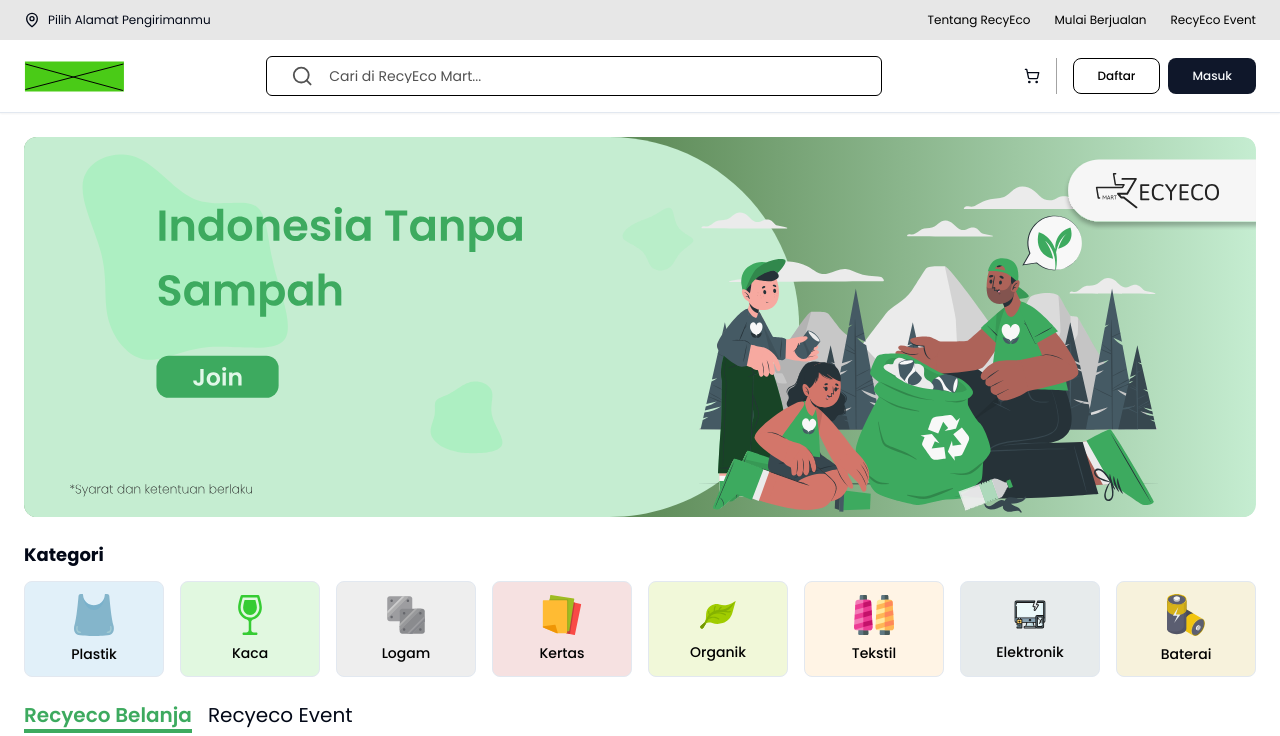
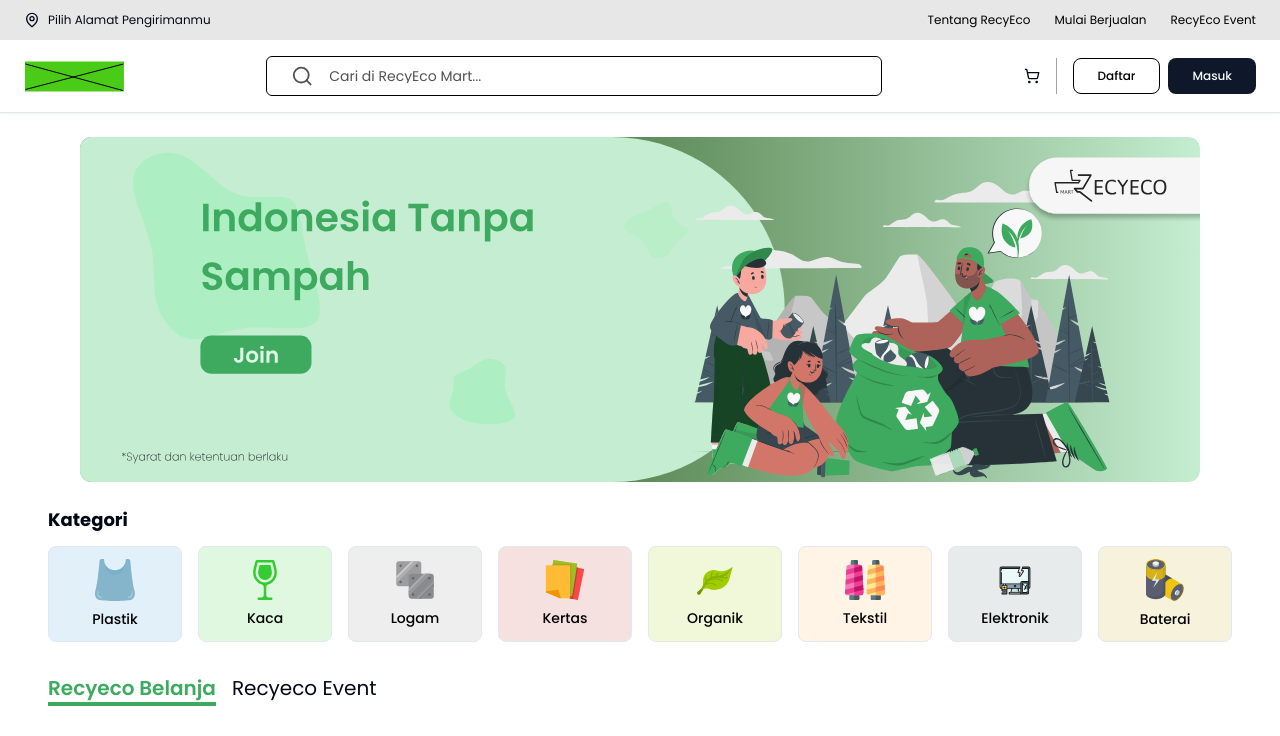
Before and after one commit to proxo-pt/recyeco-fe, a Next.js app: page / in a window 1280 px wide. Shown: the top 736 px of the page. Built offline with nearby package versions, Linux system fonts and the light colour scheme.

Commit message:
chore: Move Join Recyeco to Main index

```diff
--- a/src/features/Main/index.tsx
+++ b/src/features/Main/index.tsx
@@ -1,8 +1,20 @@
+import Image from 'next/image';
+import Link from 'next/link';
 import Market from './sections/Market';
+import joinRecyeco from '@/assets/imgs/joinRecyeco.svg';
 
 const Main = () => {
   return (
-    <div>
+    <div className="flex flex-col space-y-6 p-6">
+      <div className="flex justify-center items-center rounded-md px-14">
+        <Link href="" className="w-full">
+          <Image
+            src={joinRecyeco}
+            alt="Join Recyeco"
+            className="w-full object-fill"
+          />
+        </Link>
+      </div>
       <Market />
     </div>
   );
--- a/src/features/Main/sections/Market/index.tsx
+++ b/src/features/Main/sections/Market/index.tsx
@@ -1,6 +1,5 @@
 'use client';
 import { FC, useState } from 'react';
-import Image from 'next/image';
 import Link from 'next/link';
 import { Button } from '@/components/ui/button';
 import Icon from '@/components/ui/icon';
@@ -10,7 +9,6 @@ import { cn } from '@/lib/utils';
 import { Items } from '@/constants/items';
 import { Event } from '@/constants/event';
 import { CategoryItems } from '@/constants/menu';
-import joinRecyeco from '@/assets/imgs/joinRecyeco.svg';
 
 const Market: FC = () => {
   const [tab, setTab] = useState(1);
@@ -20,17 +18,8 @@ const Market: FC = () => {
   };
 
   return (
-    <div className="container min-h-screen mx-auto flex flex-col space-y-6 p-6">
-      <div className="flex justify-center items-center rounded-md">
-        <Link href="" className="w-full">
-          <Image
-            src={joinRecyeco}
-            alt="Join Recyeco"
-            className="w-full object-fill"
-          />
-        </Link>
-      </div>
-      <div className="flex-1 flex flex-col gap-3 mb-4">
+    <div className="container min-h-screen mx-auto px-6">
+      <div className="flex-1 flex flex-col gap-3 mb-8">
         <h1 className="text-lg font-bold">Kategori</h1>
         <div className="flex flex-wrap gap-4 items-center justify-center">
           {CategoryItems.map(({ id, backgroundColor, borderColor, label }) => (
@@ -74,7 +63,6 @@ const Market: FC = () => {
           </li>
         </ul>
       </div>
-
       <div
         className={
           tab === 1
```
